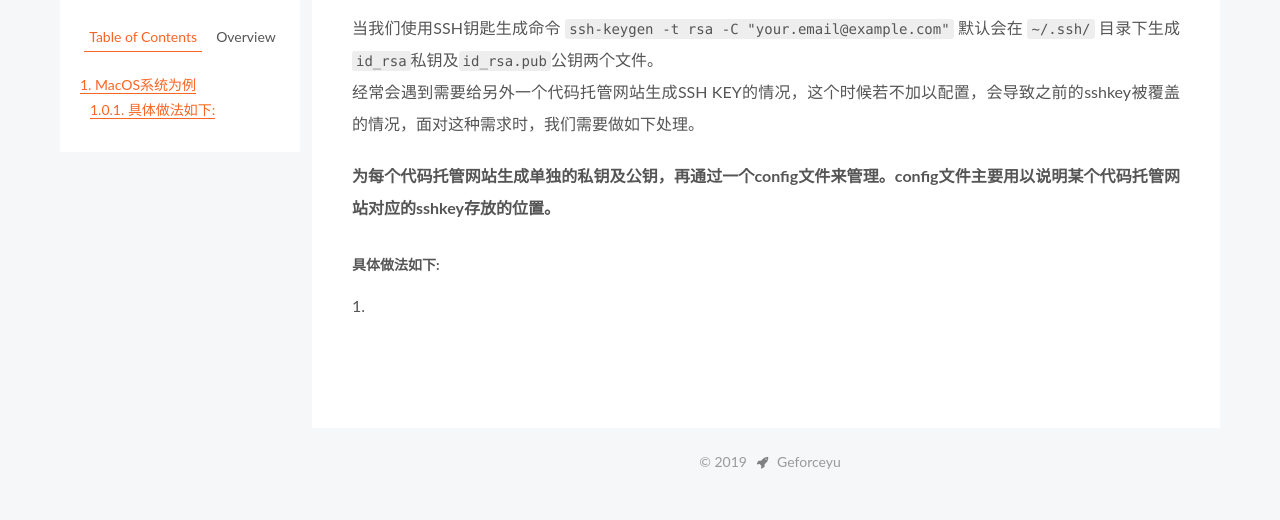
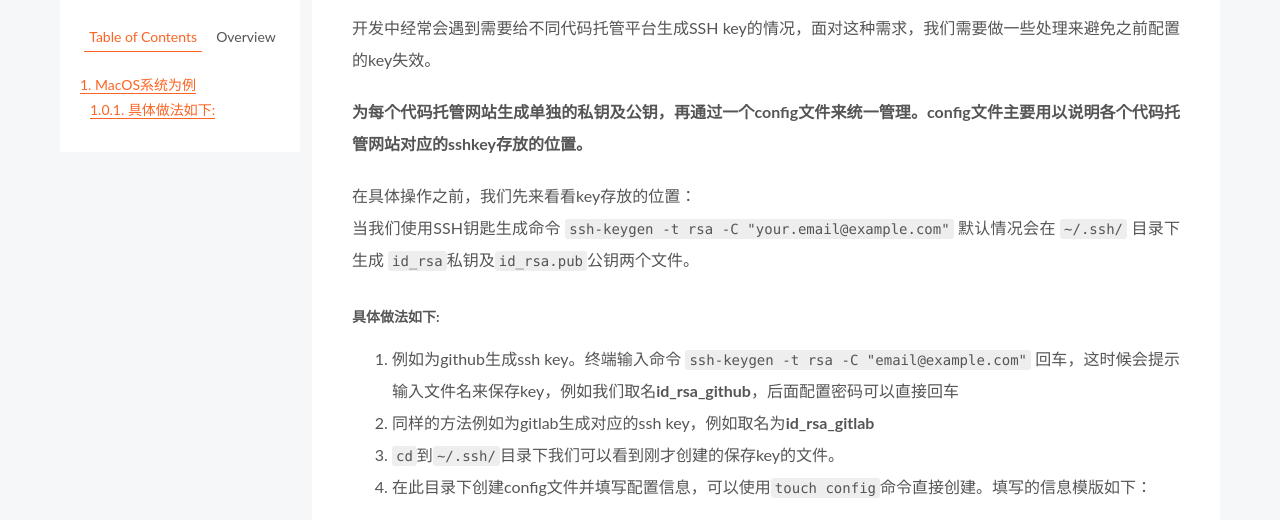
Before and after one commit to Geforceyu/geforceyu.github.io, a plain HTML site: page 2019/04/03/【Git】多个SSH key的配置/index.html in a window 1280 px wide. Shown: the part 275-795 px from the top of the page. Drawn offline with Linux system fonts and the light colour scheme; a script that the page names is missing.

Commit message:
Site updated: 2019-04-04 15:58:19

```diff
--- a/2019/04/03/【Git】多个SSH key的配置/index.html
+++ b/2019/04/03/【Git】多个SSH key的配置/index.html
@@ -96,17 +96,17 @@
 
 
 
-  <meta name="description" content="MacOS系统为例当我们使用SSH钥匙生成命令 ssh-keygen -t rsa -C &amp;quot;your.email@example.com&amp;quot; 默认会在 ~/.ssh/ 目录下生成 id_rsa私钥及id_rsa.pub公钥两个文件。经常会遇到需要给另外一个代码托管网站生成SSH KEY的情况，这个时候若不加以配置，会导致之前的sshkey被覆盖的情况，面对这种需求时，我们需要做如">
+  <meta name="description" content="MacOS系统为例开发中经常会遇到需要给不同代码托管平台生成SSH key的情况，面对这种需求，我们需要做一些处理来避免之前配置的key失效。 为每个代码托管网站生成单独的私钥及公钥，再通过一个config文件来统一管理。config文件主要用以说明各个代码托管网站对应的sshkey存放的位置。 在具体操作之前，我们先来看看key存放的位置：当我们使用SSH钥匙生成命令 ssh-keygen -t">
 <meta property="og:type" content="article">
 <meta property="og:title" content="【Git】多个SSH key的配置">
 <meta property="og:url" content="http://yoursite.com/2019/04/03/【Git】多个SSH key的配置/index.html">
 <meta property="og:site_name" content="Geforceyu&#39;s Blog">
-<meta property="og:description" content="MacOS系统为例当我们使用SSH钥匙生成命令 ssh-keygen -t rsa -C &amp;quot;your.email@example.com&amp;quot; 默认会在 ~/.ssh/ 目录下生成 id_rsa私钥及id_rsa.pub公钥两个文件。经常会遇到需要给另外一个代码托管网站生成SSH KEY的情况，这个时候若不加以配置，会导致之前的sshkey被覆盖的情况，面对这种需求时，我们需要做如">
+<meta property="og:description" content="MacOS系统为例开发中经常会遇到需要给不同代码托管平台生成SSH key的情况，面对这种需求，我们需要做一些处理来避免之前配置的key失效。 为每个代码托管网站生成单独的私钥及公钥，再通过一个config文件来统一管理。config文件主要用以说明各个代码托管网站对应的sshkey存放的位置。 在具体操作之前，我们先来看看key存放的位置：当我们使用SSH钥匙生成命令 ssh-keygen -t">
 <meta property="og:locale" content="default">
-<meta property="og:updated_time" content="2019-04-04T07:11:22.950Z">
+<meta property="og:updated_time" content="2019-04-04T07:57:13.256Z">
 <meta name="twitter:card" content="summary">
 <meta name="twitter:title" content="【Git】多个SSH key的配置">
-<meta name="twitter:description" content="MacOS系统为例当我们使用SSH钥匙生成命令 ssh-keygen -t rsa -C &amp;quot;your.email@example.com&amp;quot; 默认会在 ~/.ssh/ 目录下生成 id_rsa私钥及id_rsa.pub公钥两个文件。经常会遇到需要给另外一个代码托管网站生成SSH KEY的情况，这个时候若不加以配置，会导致之前的sshkey被覆盖的情况，面对这种需求时，我们需要做如">
+<meta name="twitter:description" content="MacOS系统为例开发中经常会遇到需要给不同代码托管平台生成SSH key的情况，面对这种需求，我们需要做一些处理来避免之前配置的key失效。 为每个代码托管网站生成单独的私钥及公钥，再通过一个config文件来统一管理。config文件主要用以说明各个代码托管网站对应的sshkey存放的位置。 在具体操作之前，我们先来看看key存放的位置：当我们使用SSH钥匙生成命令 ssh-keygen -t">
 
 
 
@@ -398,7 +398,7 @@
 
                   <span class="post-meta-item-text">Edited on</span>
 
-                <time title="Modified: 2019-04-04 15:11:22" itemprop="dateModified" datetime="2019-04-04T15:11:22+08:00">2019-04-04</time>
+                <time title="Modified: 2019-04-04 15:57:13" itemprop="dateModified" datetime="2019-04-04T15:57:13+08:00">2019-04-04</time>
 
 
           </span>
@@ -445,9 +445,16 @@
 
 
 
-        <h3 id="MacOS系统为例"><a href="#MacOS系统为例" class="headerlink" title="MacOS系统为例"></a>MacOS系统为例</h3><p>当我们使用SSH钥匙生成命令 <code>ssh-keygen -t rsa -C &quot;your.email@example.com&quot;</code> 默认会在 <code>~/.ssh/</code> 目录下生成 <code>id_rsa</code>私钥及<code>id_rsa.pub</code>公钥两个文件。<br>经常会遇到需要给另外一个代码托管网站生成SSH KEY的情况，这个时候若不加以配置，会导致之前的sshkey被覆盖的情况，面对这种需求时，我们需要做如下处理。</p>
-<p><strong>为每个代码托管网站生成单独的私钥及公钥，再通过一个config文件来管理。config文件主要用以说明某个代码托管网站对应的sshkey存放的位置。</strong></p>
-<h5 id="具体做法如下"><a href="#具体做法如下" class="headerlink" title="具体做法如下:"></a>具体做法如下:</h5><p>1. </p>
+        <h3 id="MacOS系统为例"><a href="#MacOS系统为例" class="headerlink" title="MacOS系统为例"></a>MacOS系统为例</h3><p>开发中经常会遇到需要给不同代码托管平台生成SSH key的情况，面对这种需求，我们需要做一些处理来避免之前配置的key失效。</p>
+<p><strong>为每个代码托管网站生成单独的私钥及公钥，再通过一个config文件来统一管理。config文件主要用以说明各个代码托管网站对应的sshkey存放的位置。</strong></p>
+<p>在具体操作之前，我们先来看看key存放的位置：<br>当我们使用SSH钥匙生成命令 <code>ssh-keygen -t rsa -C &quot;your.email@example.com&quot;</code> 默认情况会在 <code>~/.ssh/</code> 目录下生成 <code>id_rsa</code>私钥及<code>id_rsa.pub</code>公钥两个文件。</p>
+<h5 id="具体做法如下"><a href="#具体做法如下" class="headerlink" title="具体做法如下:"></a>具体做法如下:</h5><ol>
+<li>例如为github生成ssh key。终端输入命令 <code>ssh-keygen -t rsa -C &quot;email@example.com&quot;</code> 回车，这时候会提示输入文件名来保存key，例如我们取名<strong>id_rsa_github</strong>，后面配置密码可以直接回车</li>
+<li>同样的方法例如为gitlab生成对应的ssh key，例如取名为<strong>id_rsa_gitlab</strong></li>
+<li><code>cd</code>到<code>~/.ssh/</code>目录下我们可以看到刚才创建的保存key的文件。</li>
+<li>在此目录下创建config文件并填写配置信息，可以使用<code>touch config</code>命令直接创建。填写的信息模版如下：</li>
+</ol>
+<figure class="highlight c"><table><tr><td class="gutter"><pre><span class="line">1</span><br><span class="line">2</span><br><span class="line">3</span><br><span class="line">4</span><br><span class="line">5</span><br><span class="line">6</span><br><span class="line">7</span><br><span class="line">8</span><br><span class="line">9</span><br><span class="line">10</span><br><span class="line">11</span><br></pre></td><td class="code"><pre><span class="line"><span class="meta"># github.com</span></span><br><span class="line">Host github.com</span><br><span class="line">HostName github.com</span><br><span class="line">PreferredAuthentications publickey</span><br><span class="line">IdentityFile ~/.ssh/id_rsa_github</span><br><span class="line"></span><br><span class="line"><span class="meta"># gitlab.yourcompany.com</span></span><br><span class="line">Host gitlab.yourcompany.com</span><br><span class="line">HostName gitlab.yourcompany.com</span><br><span class="line">PreferredAuthentications publickey</span><br><span class="line">IdentityFile ~/.ssh/id_rsa_gitlab</span><br></pre></td></tr></table></figure>
 
 
     </div>
--- a/css/main.css
+++ b/css/main.css
@@ -1839,7 +1839,7 @@ pre .javascript .function {
   width: 4px;
   height: 4px;
   border-radius: 50%;
-  background: #c7e4c3;
+  background: #ff252e;
 }
 .feed-link,
 .chat {
```
Also changed, not shown: index.html (+11 -4 lines).
